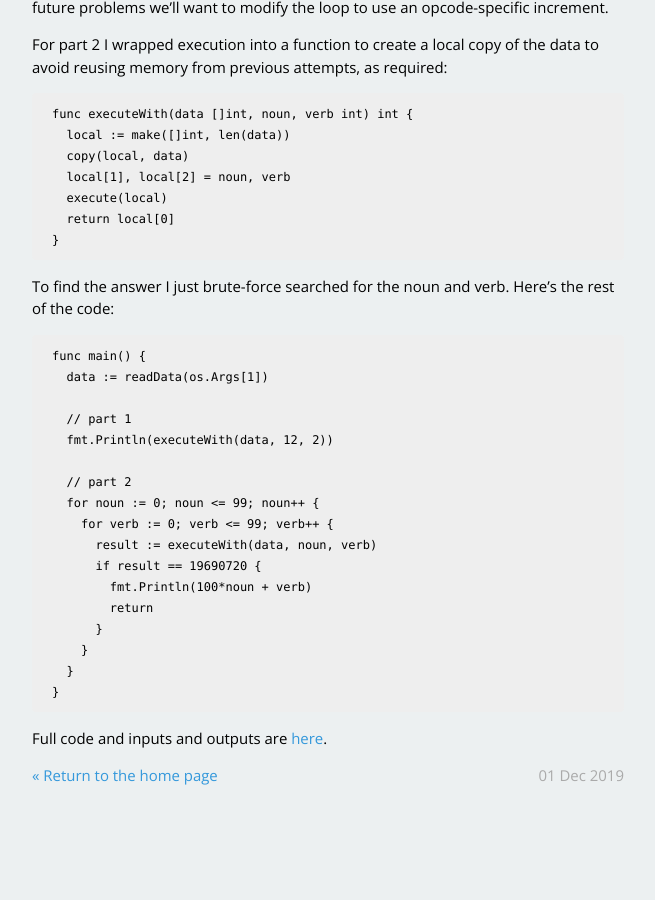
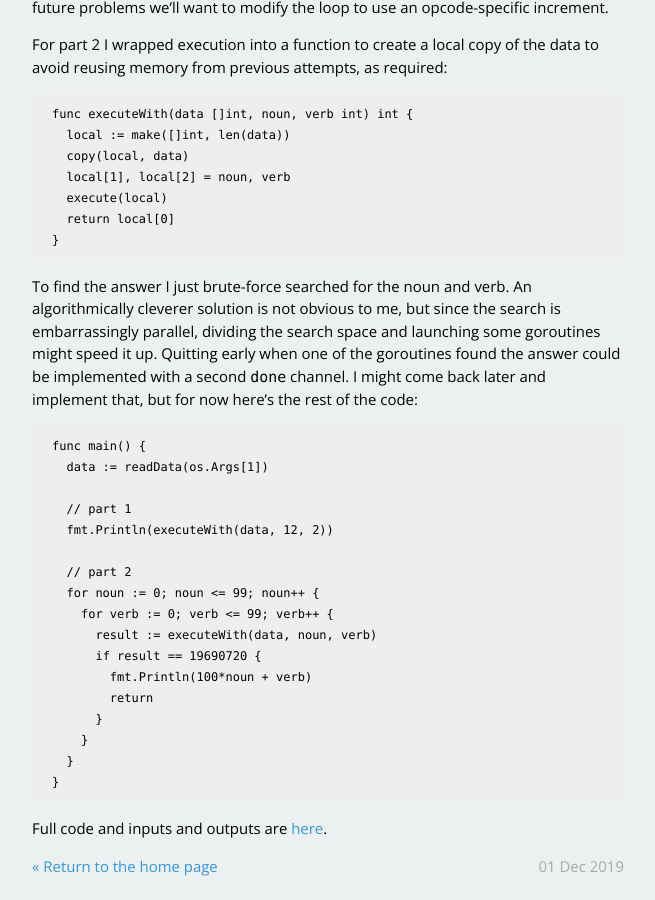
Before and after one commit to dhconnelly/dhconnelly.github.io, a Jekyll site: the page built from _posts/2019-12-01-advent-2019-running.md, in a window 1280 px wide and 900 px high, scrolled down 3497 px. Shown: the whole window, without its empty margins (312-967 px from the left). Built offline with Jekyll 4.4.1, drawn with Linux system fonts in a browser that asks for light colours; before the commit the page ends 4306 px from its top, so only the background shows below that.

Commit message:
add note about parallelizing part 2

````diff
--- a/_posts/2019-12-01-advent-2019-running.md
+++ b/_posts/2019-12-01-advent-2019-running.md
@@ -197,8 +197,12 @@ func executeWith(data []int, noun, verb int) int {
 }
 ```
 
-To find the answer I just brute-force searched for the noun and verb. Here's
-the rest of the code:
+To find the answer I just brute-force searched for the noun and verb. An
+algorithmically cleverer solution is not obvious to me, but since the search
+is embarrassingly parallel, dividing the search space and launching some
+goroutines might speed it up. Quitting early when one of the goroutines found
+the answer could be implemented with a second `done` channel. I might come
+back later and implement that, but for now here's the rest of the code:
 
 ```
 func main() {
````
